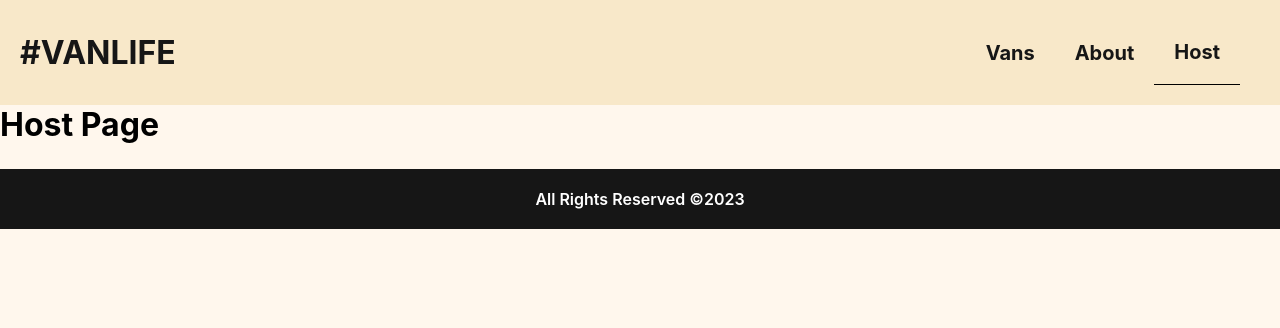
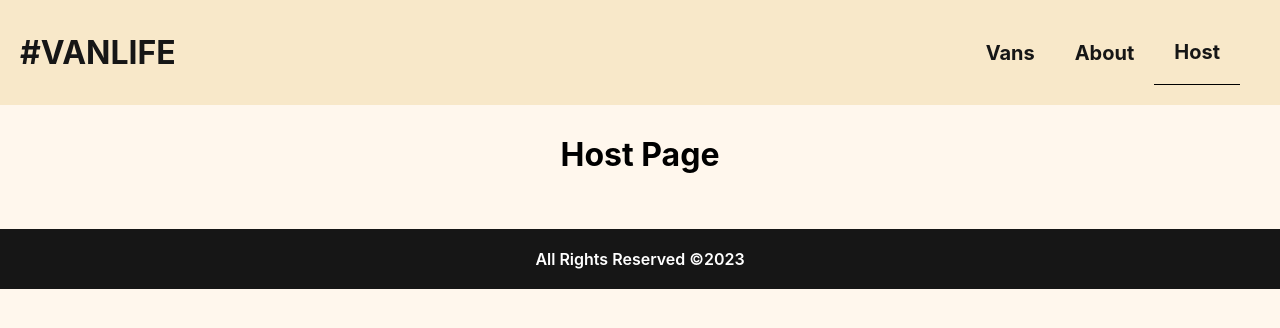
Before and after one commit to AnnaGeld/TravelWithVans, a React (Create React App) app: page /host in a window 1280 px wide. Shown: the top 328 px of the page. Built offline with nearby package versions, Linux system fonts and the light colour scheme; what miragejs would draw is missing.

Commit message:
modified host page

```diff
--- a/src/pages/Host/Host.js
+++ b/src/pages/Host/Host.js
@@ -1,5 +1,5 @@
 import React from "react";
 
 export default function Host() {
-  return <h1>Host Page</h1>;
+  return <h1 style={{ textAlign: "center", padding: "30px" }}>Host Page</h1>;
 }
```
